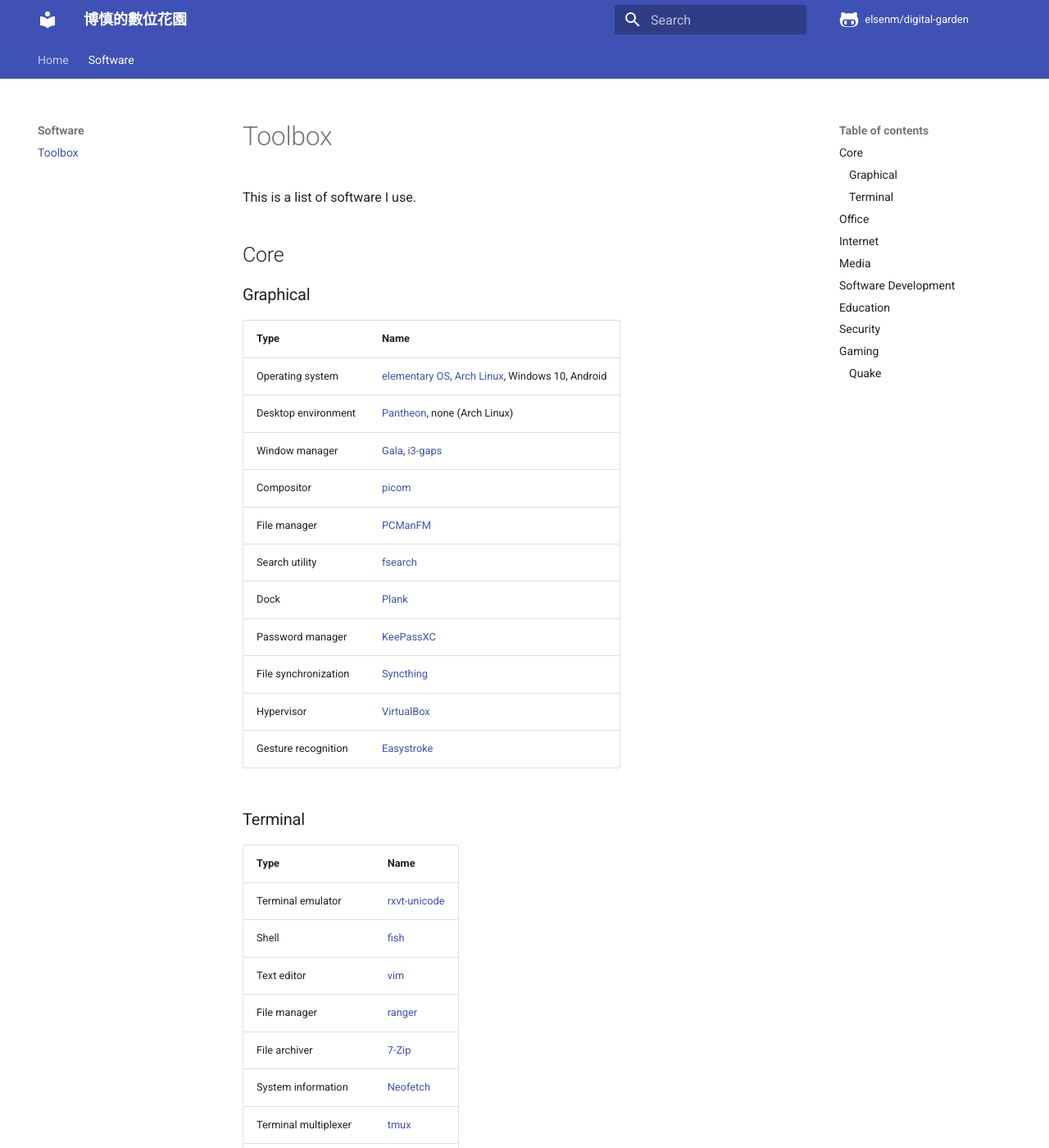
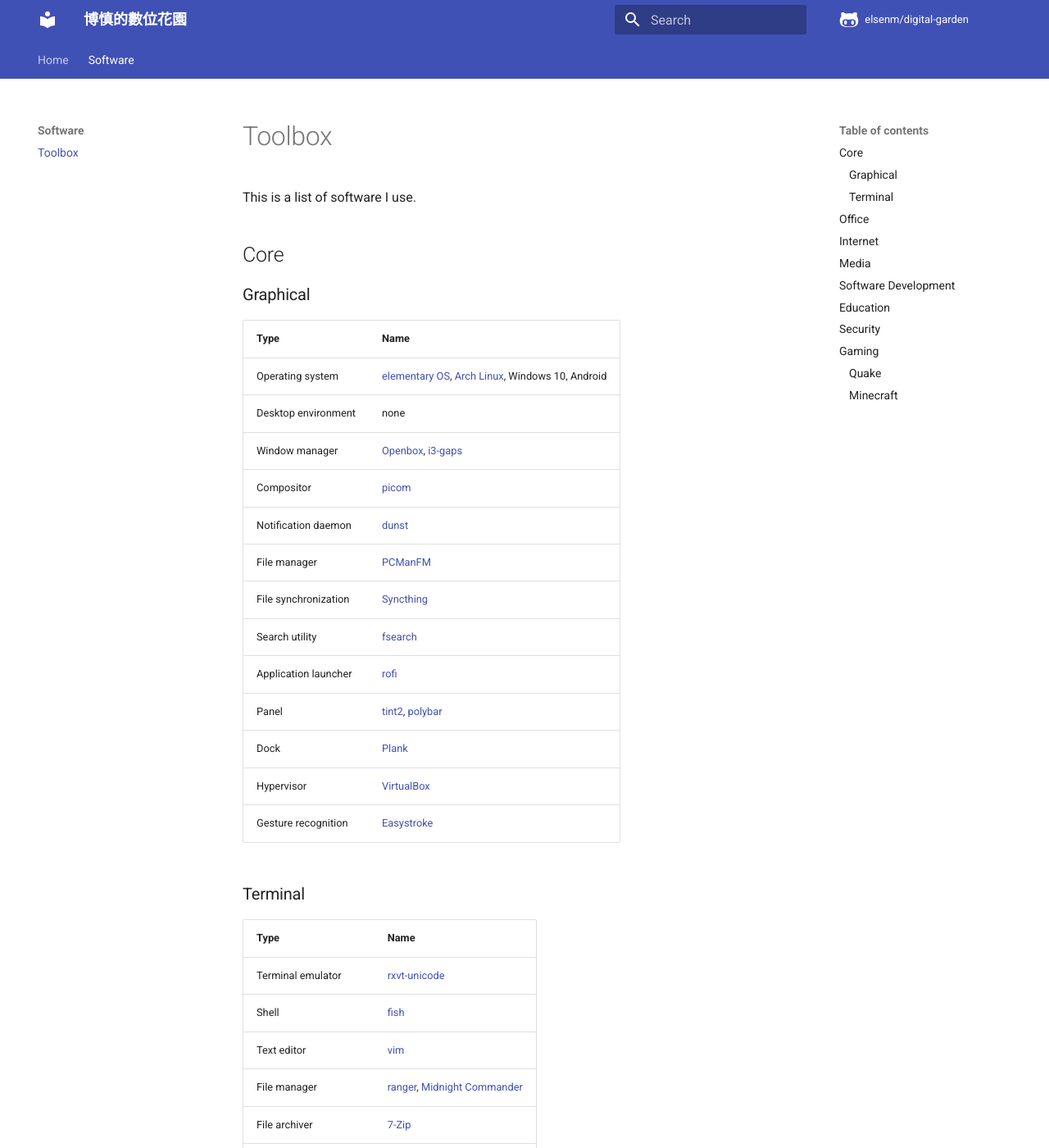
Before and after one commit to elsenm/digital-garden, an MkDocs documentation site: the page built from vimwiki/toolbox.md, in a window 1280 px wide and 1400 px high. Shown: the whole window at 82% size. Built offline with MkDocs 1.6.1 and Material for MkDocs 9.7.7, drawn with Linux system fonts in a browser that asks for light colours; comment, search, counter and statistics services are not loaded; some of the changed text lies outside the part shown.

Commit message:
Add more software to toolbox

```diff
--- a/vimwiki/toolbox.md
+++ b/vimwiki/toolbox.md
@@ -5,31 +5,33 @@ This is a list of software I use.
 | Type                 | Name                                                                                                 |
 |----------------------|------------------------------------------------------------------------------------------------------|
 | Operating system     | [elementary OS](https://elementary.io), [Arch Linux](https://www.archlinux.org), Windows 10, Android |
-| Desktop environment  | [Pantheon](https://elementary.io), none (Arch Linux)                                                 |
-| Window manager       | [Gala](https://elementary.io), [i3-gaps](https://github.com/Airblader/i3)                            |
+| Desktop environment  | none                                                                                                 |
+| Window manager       | [Openbox](http://openbox.org/wiki/Main_Page), [i3-gaps](https://github.com/Airblader/i3)             |
 | Compositor           | [picom](https://github.com/yshui/picom)                                                              |
+| Notification daemon  | [dunst](https://dunst-project.org/)                                                                  |
 | File manager         | [PCManFM](https://wiki.lxde.org/en/PCManFM)                                                          |
+| File synchronization | [Syncthing](https://syncthing.net/)                                                                  |
 | Search utility       | [fsearch](https://github.com/cboxdoerfer/fsearch)                                                    |
+| Application launcher | [rofi](https://github.com/davatorium/rofi)                                                           |
+| Panel                | [tint2](https://gitlab.com/o9000/tint2), [polybar](https://polybar.github.io/)                       |
 | Dock                 | [Plank](https://launchpad.net/plank)                                                                 |
-| Password manager     | [KeePassXC](https://keepassxc.org)                                                                   |
-| File synchronization | [Syncthing](https://syncthing.net/)                                                                  |
 | Hypervisor           | [VirtualBox](https://www.virtualbox.org/)                                                            |
 | Gesture recognition  | [Easystroke](https://github.com/thjaeger/easystroke/wiki)                                            |
 
 ## Terminal
-| Type                 | Name                                                             |
-|----------------------|------------------------------------------------------------------|
-| Terminal emulator    | [rxvt-unicode](http://software.schmorp.de/pkg/rxvt-unicode.html) |
-| Shell                | [fish](https://fishshell.com)                                    |
-| Text editor          | [vim](https://www.vim.org)                                       |
-| File manager         | [ranger](https://ranger.github.io)                               |
-| File archiver        | [7-Zip](https://www.7-zip.org/)                                  |
-| System information   | [Neofetch](https://github.com/dylanaraps/neofetch)               |
-| Terminal multiplexer | [tmux](https://tmux.github.io)                                   |
-| Process viewer       | [htop](https://htop.dev/)                                        |
-| System monitor       | [Glances](https://nicolargo.github.io/glances/)                  |
-| Backup               | [rsync](https://rsync.samba.org/)                                |
-| Package management   | [Flatpak](https://flatpak.org/)                                  |
+| Type                 | Name                                                                                      |
+|----------------------|-------------------------------------------------------------------------------------------|
+| Terminal emulator    | [rxvt-unicode](http://software.schmorp.de/pkg/rxvt-unicode.html)                          |
+| Shell                | [fish](https://fishshell.com)                                                             |
+| Text editor          | [vim](https://www.vim.org)                                                                |
+| File manager         | [ranger](https://ranger.github.io), [Midnight Commander](https://midnight-commander.org/) |
+| File archiver        | [7-Zip](https://www.7-zip.org/)                                                           |
+| System information   | [Neofetch](https://github.com/dylanaraps/neofetch)                                        |
+| Terminal multiplexer | [tmux](https://tmux.github.io)                                                            |
+| Process viewer       | [htop](https://htop.dev/)                                                                 |
+| System monitor       | [Glances](https://nicolargo.github.io/glances/)                                           |
+| Backup               | [rsync](https://rsync.samba.org/)                                                         |
+| Package management   | [Flatpak](https://flatpak.org/)                                                           |
 
 # Office
 | Type                | Name                                                                       |
@@ -71,19 +73,23 @@ This is a list of software I use.
 | Converter              | [ffmpeg](https://www.ffmpeg.org) (CLI)                                                                 |
 | CD ripper              | [Asunder](http://littlesvr.ca/asunder/index.php)                                                       |
 | Image optimization     | [jpegoptim](https://github.com/tjko/jpegoptim) (CLI), [OptiPNG](http://optipng.sourceforge.net/) (CLI) |
+| Audio visualizer       | [CAVA](https://github.com/karlstav/cava) (CLI)                                                         |
 
 # Software Development
-| Type                   | Name                                             |
-|------------------------|--------------------------------------------------|
-| Java IDE               | [IntelliJ IDEA](https://www.jetbrains.com/idea)  |
-| Python IDE             | [PyCharm](https://www.jetbrains.com/pycharm)     |
-| Version control system | [Git](https://git-scm.com)                       |
-| Build automation       | [Apache Maven](https://maven.apache.org/)        |
-| UML                    | [UMLet](https://www.umlet.com)                   |
-| Diagrams               | [draw.io](https://app.diagrams.net)              |
-| Code review            | [Gerrit](https://www.gerritcodereview.com/)      |
-| Project management     | [OpenProject](https://www.openproject.org/)      |
-| Game engine            | [Godot](https://godotengine.org/)                |
+| Type                   | Name                                                                                          |
+|------------------------|-----------------------------------------------------------------------------------------------|
+| Java IDE               | [IntelliJ IDEA](https://www.jetbrains.com/idea)                                               |
+| Python IDE             | [PyCharm](https://www.jetbrains.com/pycharm)                                                  |
+| Version control system | [Git](https://git-scm.com)                                                                    |
+| Build automation       | [Apache Maven](https://maven.apache.org/)                                                     |
+| UML                    | [UMLet](https://www.umlet.com)                                                                |
+| Diagrams               | [draw.io](https://app.diagrams.net)                                                           |
+| Code review            | [Gerrit](https://www.gerritcodereview.com/)                                                   |
+| Project management     | [OpenProject](https://www.openproject.org/)                                                   |
+| Game engine            | [Godot](https://godotengine.org/)                                                             |
+| Color scheme           | [gruvbox](https://github.com/morhetz/gruvbox)                                                 |
+| Font                   | [Hack](https://sourcefoundry.org/hack/), [JetBrains Mono](https://www.jetbrains.com/lp/mono/) |
+| Bitmap font            | [scientifica](https://github.com/NerdyPepper/scientifica)                                     |
 
 # Education
 | Type                 | Name                                                                       |
@@ -114,3 +126,11 @@ This is a list of software I use.
 | Engine            | [Quakespasm](http://quakespasm.sourceforge.net/)      |
 | Level editor      | [Trenchbroom](https://kristianduske.com/trenchbroom/) |
 | Map compile tools | [ericw-tools](https://ericwa.github.io/ericw-tools/)  |
+
+## Minecraft
+| Type             | Name                                           |
+|------------------|------------------------------------------------|
+| Server           | [Paper](https://papermc.io/)                   |
+| Hack client      | [Future](https://futureclient.net/index.php)   |
+| Texture pack     | [Bare Bones](https://www.robotpantaloons.com/) |
+| Optimization mod | [OptiFine](https://optifine.net/home)          |
```
Also changed, not shown: other parts of vimwiki/toolbox.md (+11 -5 lines).
